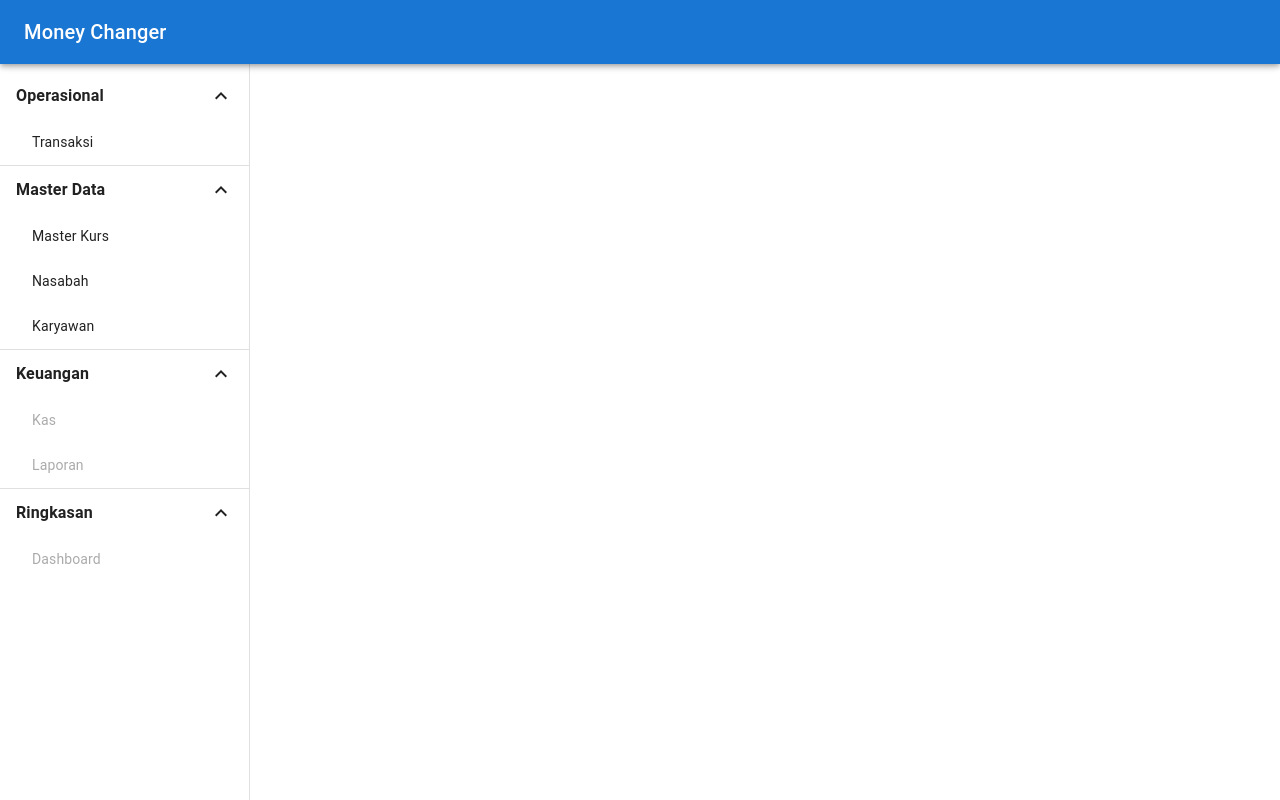
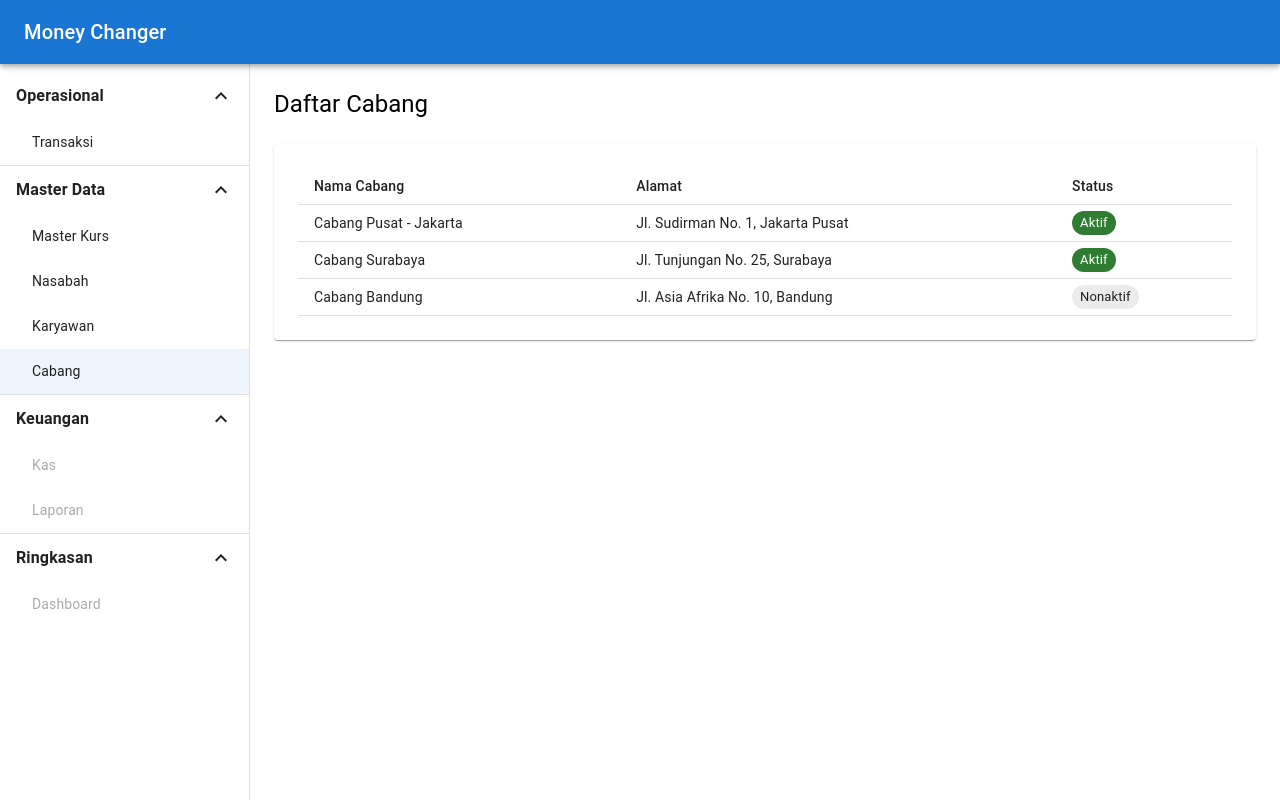
Before and after one commit to Christopherwijaya08/money_changer_frontend, a React (Vite) app: page /cabang in a window 1280 px wide. Built offline with nearby package versions, Linux system fonts and the light colour scheme.

Commit message:
feat: add Daftar Cabang list page with mock data
Table of branches (name/address/status) with mock data; enables the
Cabang nav item under Master Data.

```diff
--- a/src/App.jsx
+++ b/src/App.jsx
@@ -5,6 +5,7 @@ import MasterKursPage from './pages/MasterKursPage'
 import MasterNasabahPage from './pages/MasterNasabahPage'
 import ThresholdSettingsPage from './pages/ThresholdSettingsPage'
 import MasterKaryawanPage from './pages/MasterKaryawanPage'
+import MasterCabangPage from './pages/MasterCabangPage'
 
 function App() {
   return (
@@ -15,6 +16,7 @@ function App() {
         <Route path="/nasabah" element={<MasterNasabahPage />} />
         <Route path="/nasabah/threshold" element={<ThresholdSettingsPage />} />
         <Route path="/karyawan" element={<MasterKaryawanPage />} />
+        <Route path="/cabang" element={<MasterCabangPage />} />
       </Routes>
     </AppShell>
   )
--- a/src/components/AppShell.jsx
+++ b/src/components/AppShell.jsx
@@ -26,6 +26,7 @@ const menuGroups = [
       { label: 'Master Kurs', path: '/master-kurs', active: true },
       { label: 'Nasabah', path: '/nasabah', active: true },
       { label: 'Karyawan', path: '/karyawan', active: true },
+      { label: 'Cabang', path: '/cabang', active: true },
     ],
   },
   {
--- a/src/mocks/data.js
+++ b/src/mocks/data.js
@@ -60,6 +60,12 @@ export const employees = [
   { id: 2, name: 'Eko Prasetyo', position: 'Teller', isActive: true },
   { id: 3, name: 'Fajar Nugroho', position: 'Supervisor', isActive: true },
   { id: 4, name: 'Guntur Saputra', position: 'Teller', isActive: false },
+]
+
+export const branches = [
+  { id: 1, name: 'Cabang Pusat - Jakarta', address: 'Jl. Sudirman No. 1, Jakarta Pusat', isActive: true },
+  { id: 2, name: 'Cabang Surabaya', address: 'Jl. Tunjungan No. 25, Surabaya', isActive: true },
+  { id: 3, name: 'Cabang Bandung', address: 'Jl. Asia Afrika No. 10, Bandung', isActive: false },
 ]
 
 export const transactions = [
--- /dev/null
+++ b/src/pages/MasterCabangPage.jsx
@@ -0,0 +1,49 @@
+import Paper from '@mui/material/Paper'
+import Typography from '@mui/material/Typography'
+import Table from '@mui/material/Table'
+import TableHead from '@mui/material/TableHead'
+import TableBody from '@mui/material/TableBody'
+import TableRow from '@mui/material/TableRow'
+import TableCell from '@mui/material/TableCell'
+import TableContainer from '@mui/material/TableContainer'
+import Chip from '@mui/material/Chip'
+import { branches } from '../mocks/data'
+
+export default function MasterCabangPage() {
+  return (
+    <div className="flex flex-col gap-6">
+      <Typography variant="h5" component="h1" className="font-medium">
+        Daftar Cabang
+      </Typography>
+
+      <Paper className="p-6">
+        <TableContainer>
+          <Table size="small">
+            <TableHead>
+              <TableRow>
+                <TableCell>Nama Cabang</TableCell>
+                <TableCell>Alamat</TableCell>
+                <TableCell>Status</TableCell>
+              </TableRow>
+            </TableHead>
+            <TableBody>
+              {branches.map((b) => (
+                <TableRow key={b.id} hover>
+                  <TableCell>{b.name}</TableCell>
+                  <TableCell>{b.address}</TableCell>
+                  <TableCell>
+                    <Chip
+                      label={b.isActive ? 'Aktif' : 'Nonaktif'}
+                      color={b.isActive ? 'success' : 'default'}
+                      size="small"
+                    />
+                  </TableCell>
+                </TableRow>
+              ))}
+            </TableBody>
+          </Table>
+        </TableContainer>
+      </Paper>
+    </div>
+  )
+}
```
